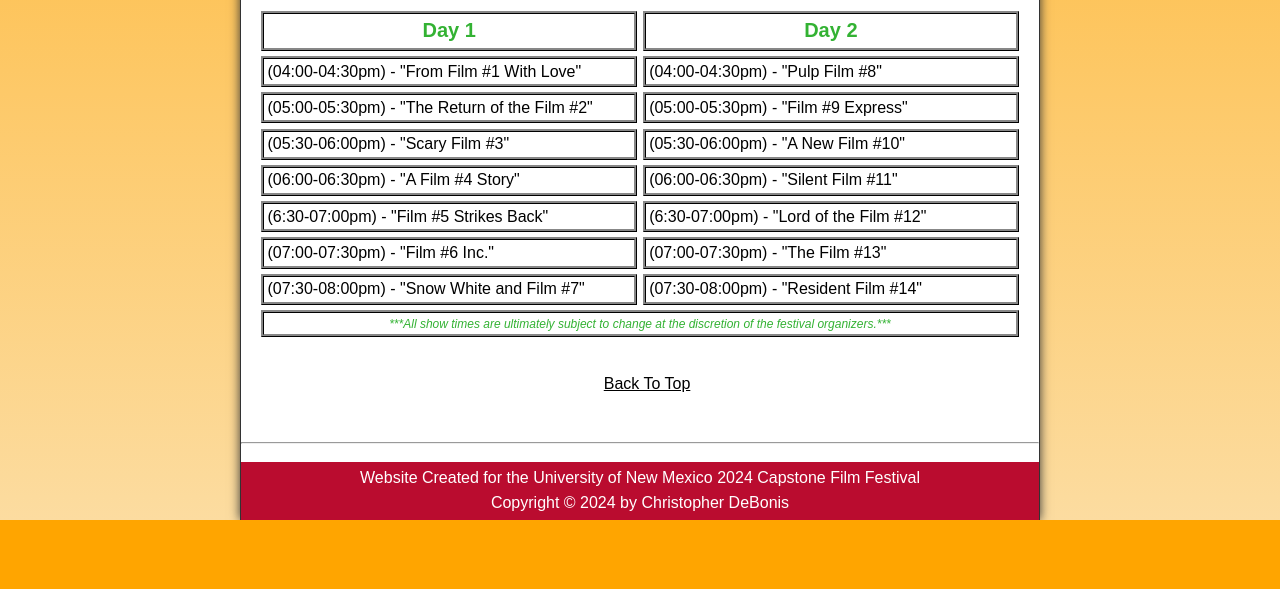
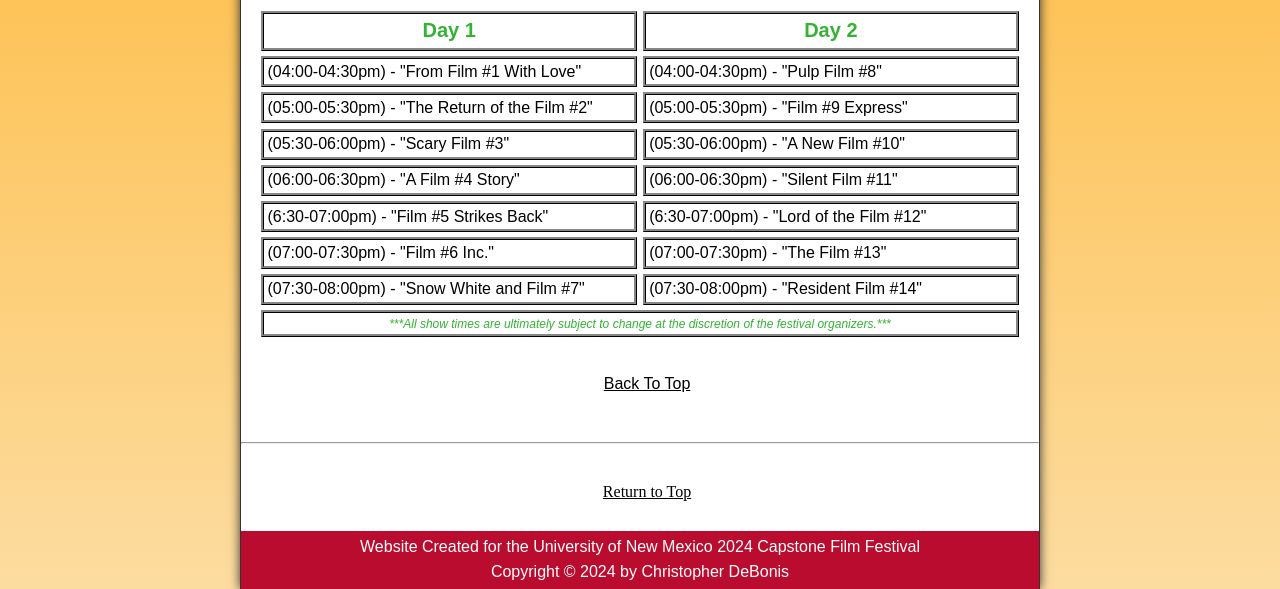
Before and after one commit to Topher-Two-Four/unm-2024-film-festival-website, a plain HTML site: page index.html in a window 1280 px wide. Shown: the part 718-1307 px from the top of the page. Before the commit the page ends 1238 px from the top, so only its background shows below. Drawn offline with Linux system fonts and the light colour scheme; a script that the page names is missing; a web font is replaced by a local one.

Commit message:
Fixed inconsistency in home page footer area

```diff
--- a/index.html
+++ b/index.html
@@ -270,6 +270,11 @@
         </article>
     </main>
     <hr>
+    <p class="container__returnlink">
+        <a href="#">Return to Top</a>
+    </p>
+
+</main>
 <footer class="footer">
     <p class="footer__p">
         <span class="nowrap">Website Created for the University of New Mexico 2024 Capstone Film Festival</span>
```
Lines whose indentation alone changed are shown as unchanged.
